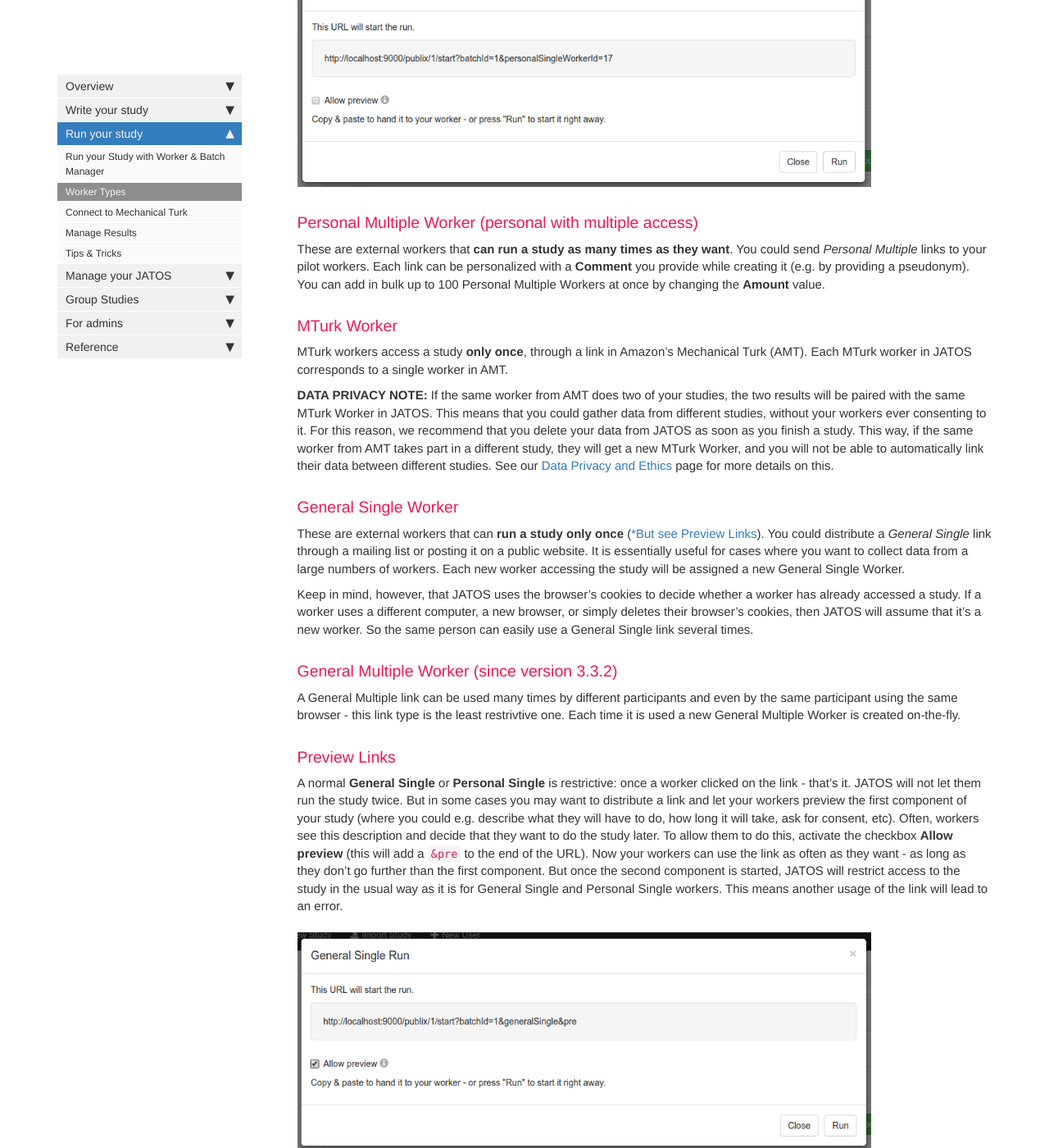
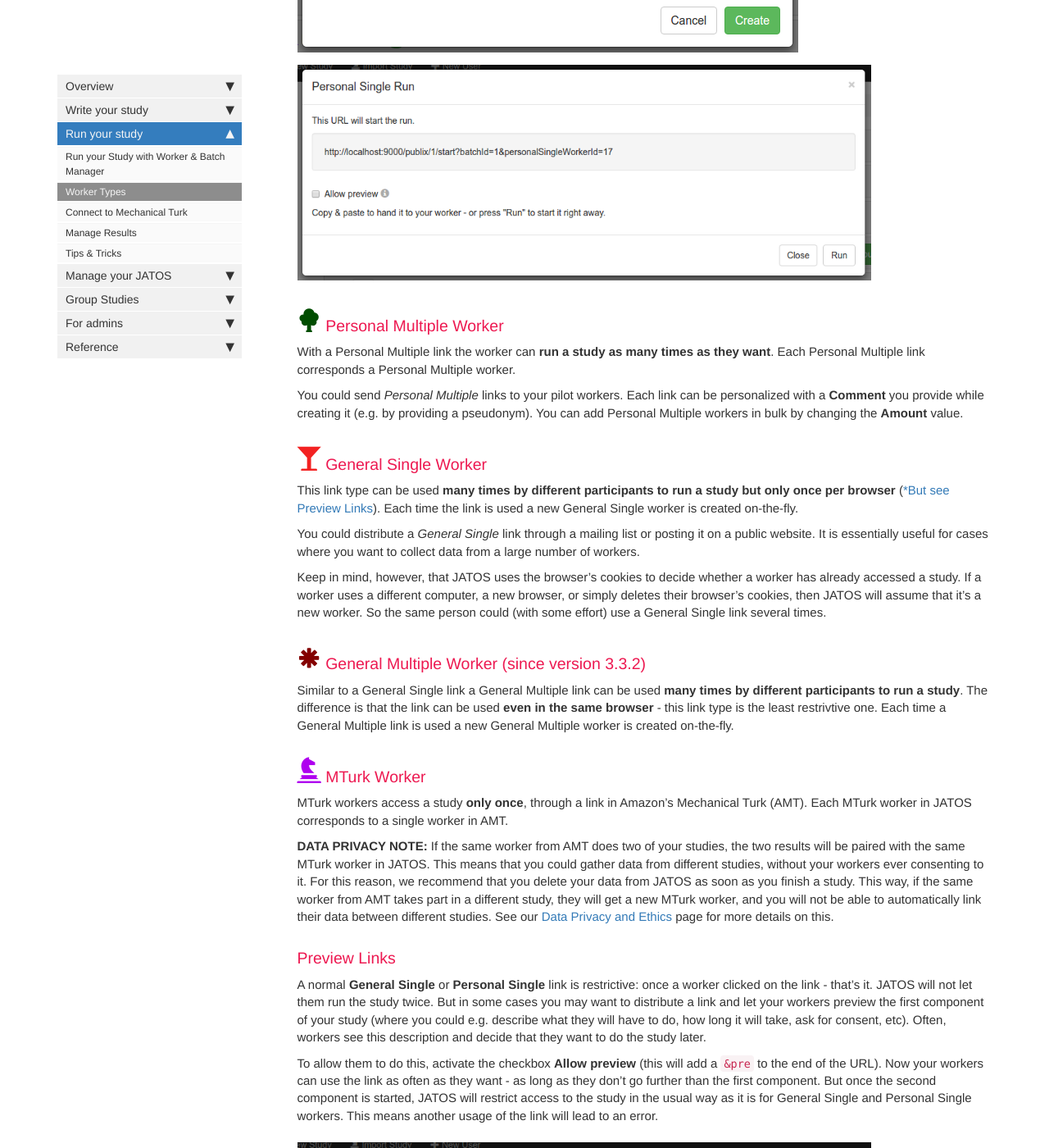
Before and after one commit to kristian-lange-tw/JATOS_docs_v3, a Jekyll site: the page built from pages/Worker-Types.md, in a window 1280 px wide and 1400 px high, scrolled down 2230 px. Shown: the whole window at 82% size. Built offline with Jekyll 4.4.1, drawn with Linux system fonts in a browser that asks for light colours; nearby versions of some CDN libraries; comment, search, counter and statistics services are not loaded; some of the changed text lies outside the part shown.

Commit message:
update worker types

```diff
--- a/pages/Worker-Types.md
+++ b/pages/Worker-Types.md
@@ -17,44 +17,64 @@
 | **Icon** | <span class="glyphicon glyphicon-wrench glyphicon-jatos"></span> | <span class="glyphicon glyphicon-leaf glyphicon-personal-single"></span> | <span class="glyphicon glyphicon-tree-deciduous glyphicon-personal-multiple"></span> | <span class="glyphicon glyphicon-glass glyphicon-general-single"></span> | <span class="glyphicon glyphicon-asterisk glyphicon-general-multiple"></span> | <span class="glyphicon glyphicon-knight glyphicon-mturk"></span> |
 | **Typical use** | During study development | Small targeted group, each one of them gets a link | Small targeted group of workers who pilot the study or need to do it multiple times | Bigger groups but with less control; link shared e.g. via social media | Bigger groups and where the workers need to do it multiple times | For Amazon Mechanical Turk |
 | **Created when?** | Together with the JATOS user | By yourself in the Worker Setup | By yourself in the Worker Setup | On-the-fly whenever someone uses the link | On-the-fly whenever someone uses the link | On-the-fly after a MTurk worker clicked on the HIT link |
+| **Repeat the same study with the same link** | (has no links) | <span class="glyphicon glyphicon-remove-sign"></span> | <span class="glyphicon glyphicon-ok-sign"></span><br>(keeps the same worker) | <span class="glyphicon glyphicon-remove-sign"></span> | <span class="glyphicon glyphicon-ok-sign"></span><br>(creates a new worker each time) | <span class="glyphicon glyphicon-remove-sign"></span> |
 | **Run different studies with the same worker** | <span class="glyphicon glyphicon-ok-sign"></span> | <span class="glyphicon glyphicon-remove-sign"></span> | <span class="glyphicon glyphicon-remove-sign"></span> | <span class="glyphicon glyphicon-remove-sign"></span> | <span class="glyphicon glyphicon-remove-sign"></span> | <span class="glyphicon glyphicon-ok-sign"></span> |
-| **Repeat the same study with the same link** | (has no links) | <span class="glyphicon glyphicon-remove-sign"></span> | <span class="glyphicon glyphicon-ok-sign"></span><br>(keeps the same worker) | <span class="glyphicon glyphicon-remove-sign"></span> | <span class="glyphicon glyphicon-ok-sign"></span><br>creates a new worker each time) | <span class="glyphicon glyphicon-remove-sign"></span> |
 | **Supports [preview of studies](Worker-Types.html#preview-links)** | <span class="glyphicon glyphicon-remove-sign"></span> | <span class="glyphicon glyphicon-ok-sign"></span> | <span class="glyphicon glyphicon-remove-sign"></span> | <span class="glyphicon glyphicon-ok-sign"></span> | <span class="glyphicon glyphicon-remove-sign"></span> | <span class="glyphicon glyphicon-remove-sign"></span> |
 | **Possible bulk creation** | <span class="glyphicon glyphicon-remove-sign"></span> | <span class="glyphicon glyphicon-ok-sign"></span> | <span class="glyphicon glyphicon-ok-sign"></span> | <span class="glyphicon glyphicon-remove-sign"></span> | <span class="glyphicon glyphicon-remove-sign"></span> | <span class="glyphicon glyphicon-remove-sign"></span> |
 | **Run [group studies](Example-Group-Studies)** | <span class="glyphicon glyphicon-ok-sign"></span> | <span class="glyphicon glyphicon-ok-sign"></span> | <span class="glyphicon glyphicon-ok-sign"></span> | <span class="glyphicon glyphicon-ok-sign"></span> | <span class="glyphicon glyphicon-ok-sign"></span> | <span class="glyphicon glyphicon-ok-sign"></span> |
 
 
-### Jatos Worker
-Jatos workers run a study (or any of its components individually) by clicking on the _Run_ buttons from the GUI. Jatos workers are usually the researchers trying out their own studies. Each JATOS user (i.e., anybody with a JATOS login) has their own Jatos worker.
-**Jatos workers can run the same study as many times as they want.**
+### <span class="glyphicon glyphicon-wrench glyphicon-jatos"></span> Jatos Worker
 
-### Personal Single Worker
-These are external workers that can **only run the study once** ([*But see Preview Links](#preview-links)).
-You send a _Personal Single_ link to workers that you contact individually. Each link can be personalized with a **Comment** you provide while creating it (e.g. by providing a pseudonym).
-Personalized single links with single access are useful in small studies, where it's feasible to contact each worker individually, or (e.g.) you want to be able to pair up several results (either from the same or different studies) in a longitudinal design. You can add in bulk up to 100 Personal Single Workers at once by changing the **Amount** value.
+**Jatos workers can run any study as many times as they want.**
+
+Jatos workers run a study (or any of its components individually) by clicking on the _Run_ buttons in the GUI. Jatos workers are usually the **researchers trying out their own studies**. Each JATOS user (i.e., anybody with a JATOS login) has their own Jatos worker.
+
+
+### <span class="glyphicon glyphicon-leaf glyphicon-personal-single"></span> Personal Single Worker
+
+With a Personal Single link **a study can be run only once** ([*But see Preview Links](#preview-links)). You can see them as _personalized links with single access_. Each Personal Single link corresponds a Personal Single worker.
+
+Usually you would send a Personal Single link to workers that you contact individually. Each link can be personalized with a **Comment** you provide while creating it (e.g. by providing a pseudonym).
+
+Personal Single links are useful in small studies, where it's feasible to contact each worker individually, or (e.g.) you want to be able to pair up several results (either from the same or different studies) in a longitudinal design. You can add Personal Single workers in bulk by changing the **Amount** value.
 
 ![GUI Screenshot](images/create_personal_single_run.png)
 ![GUI Screenshot](images/view_personal_single_run.png)
 
-### Personal Multiple Worker (personal with multiple access)
-These are external workers that **can run a study as many times as they want**. You could send _Personal Multiple_ links to your pilot workers. Each link can be personalized with a **Comment** you provide while creating it (e.g. by providing a pseudonym). You can add in bulk up to 100 Personal Multiple Workers at once by changing the **Amount** value.
 
-### MTurk Worker
+### <span class="glyphicon glyphicon-tree-deciduous glyphicon-personal-multiple"></span> Personal Multiple Worker
+
+With a Personal Multiple link the worker can **run a study as many times as they want**. Each Personal Multiple link corresponds a Personal Multiple worker.
+
+You could send _Personal Multiple_ links to your pilot workers. Each link can be personalized with a **Comment** you provide while creating it (e.g. by providing a pseudonym). You can add Personal Multiple workers in bulk by changing the **Amount** value.
+
+
+### <span class="glyphicon glyphicon-glass glyphicon-general-single"></span> General Single Worker
+
+This link type can be used **many times by different participants to run a study but only once per browser** ([*But see Preview Links](#preview-links)). Each time the link is used a new General Single worker is created on-the-fly.
+
+You could distribute a _General Single_ link through a mailing list or posting it on a public website. It is essentially useful for cases where you want to collect data from a large number of workers.
+
+Keep in mind, however, that JATOS uses the browser's cookies to decide whether a worker has already accessed a study. If a worker uses a different computer, a new browser, or simply deletes their browser's cookies, then JATOS will assume that it's a new worker. So the same person could (with some effort) use a General Single link several times.
+
+
+### <span class="glyphicon glyphicon-asterisk glyphicon-general-multiple"></span> General Multiple Worker (since version 3.3.2)
+
+Similar to a General Single link a General Multiple link can be used **many times by different participants to run a study**. The difference is that the link can be used **even in the same browser** - this link type is the least restrivtive one. Each time a General Multiple link is used a new General Multiple worker is created on-the-fly.
+
+
+### <span class="glyphicon glyphicon-knight glyphicon-mturk"></span> MTurk Worker
+
 MTurk workers access a study **only once**, through a link in Amazon's Mechanical Turk (AMT). Each MTurk worker in JATOS corresponds to a single worker in AMT.
 
-**DATA PRIVACY NOTE:** If the same worker from AMT does two of your studies, the two results will be paired with the same MTurk Worker in JATOS. This means that you could gather data from different studies, without your workers ever consenting to it. For this reason, we recommend that you delete your data from JATOS as soon as you finish a study. This way, if the same worker from AMT takes part in a different study, they will get a new MTurk Worker, and you will not be able to automatically link their data between different studies. See our [Data Privacy and Ethics](Data-Privacy-and-Ethics) page for more details on this.
-
-### General Single Worker
-These are external workers that can **run a study only once** ([*But see Preview Links](#preview-links)). You could distribute a _General Single_ link through a mailing list or posting it on a public website. It is essentially useful for cases where you want to collect data from a large numbers of workers. Each new worker accessing the study will be assigned a new General Single Worker.
-
-Keep in mind, however, that JATOS uses the browser's cookies to decide whether a worker has already accessed a study. If a worker uses a different computer, a new browser, or simply deletes their browser's cookies, then JATOS will assume that it's a new worker. So the same person can easily use a General Single link several times.
-
-### General Multiple Worker (since version 3.3.2)
-A General Multiple link can be used many times by different participants and even by the same participant using the same browser - this link type is the least restrivtive one. Each time it is used a new General Multiple Worker is created on-the-fly.
-
+**DATA PRIVACY NOTE:** If the same worker from AMT does two of your studies, the two results will be paired with the same MTurk worker in JATOS. This means that you could gather data from different studies, without your workers ever consenting to it. For this reason, we recommend that you delete your data from JATOS as soon as you finish a study. This way, if the same worker from AMT takes part in a different study, they will get a new MTurk worker, and you will not be able to automatically link their data between different studies. See our [Data Privacy and Ethics](Data-Privacy-and-Ethics) page for more details on this.
 
 
 ### Preview Links
-A normal **General Single** or **Personal Single** is restrictive: once a worker clicked on the link - that's it. JATOS will not let them run the study twice. But in some cases you may want to distribute a link and let your workers preview the first component of your study (where you could e.g. describe what they will have to do, how long it will take, ask for consent, etc). Often, workers see this description and decide that they want to do the study later. To allow them to do this, activate the checkbox **Allow preview** (this will add a `&pre` to the end of the URL). Now your workers can use the link as often as they want - as long as they don't go further than the first component. But once the second component is started, JATOS will restrict access to the study in the usual way as it is for General Single and Personal Single workers. This means another usage of the link will lead to an error.
+
+A normal **General Single** or **Personal Single** link is restrictive: once a worker clicked on the link - that's it. JATOS will not let them run the study twice. But in some cases you may want to distribute a link and let your workers preview the first component of your study (where you could e.g. describe what they will have to do, how long it will take, ask for consent, etc). Often, workers see this description and decide that they want to do the study later.
+
+To allow them to do this, activate the checkbox **Allow preview** (this will add a `&pre` to the end of the URL). Now your workers can use the link as often as they want - as long as they don't go further than the first component. But once the second component is started, JATOS will restrict access to the study in the usual way as it is for General Single and Personal Single workers. This means another usage of the link will lead to an error.
 
 ![GUI Screenshot](images/preview_general_single_run.png)
```
Also changed, not shown: other parts of pages/Worker-Types.md (+2 -2 lines), 4 other files.
